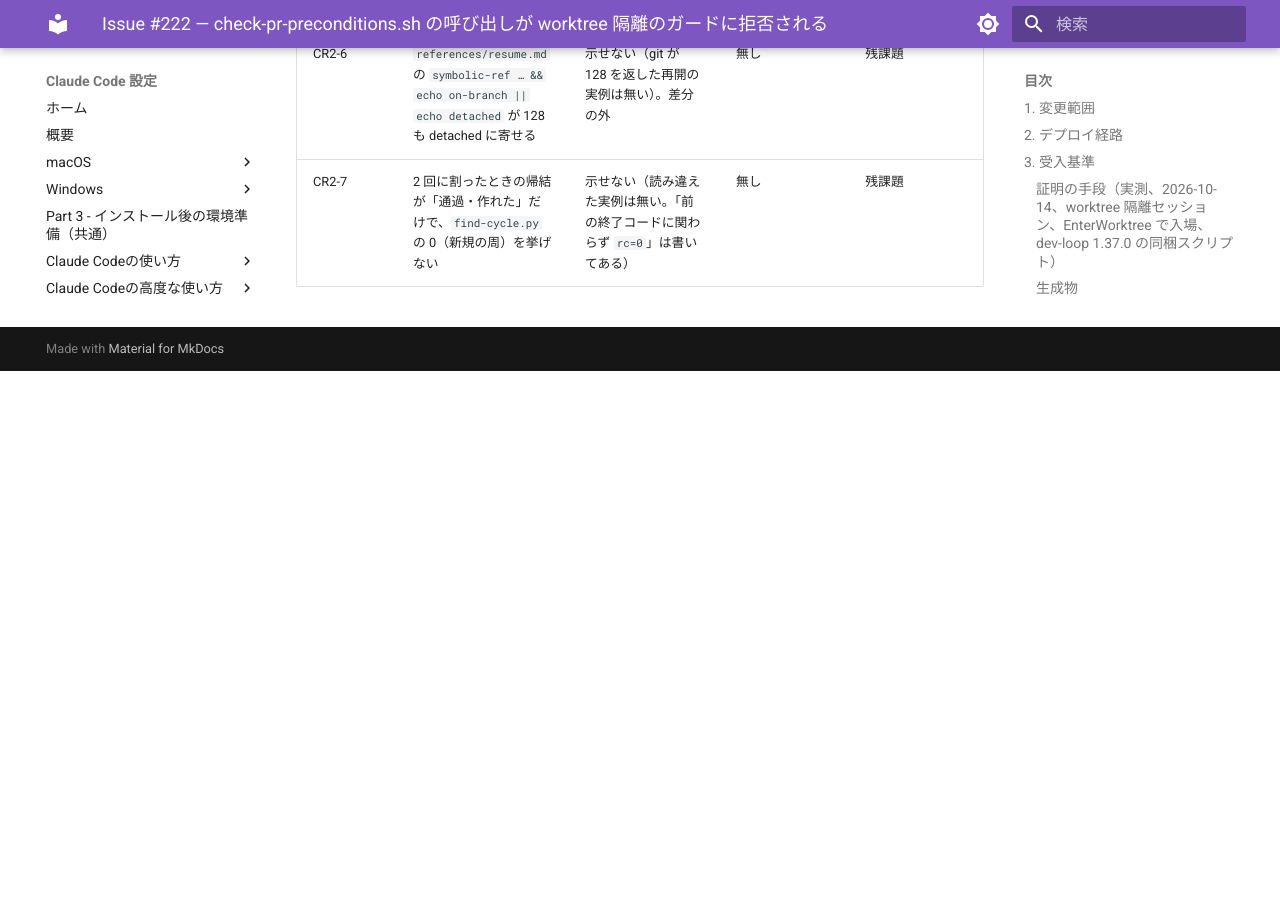
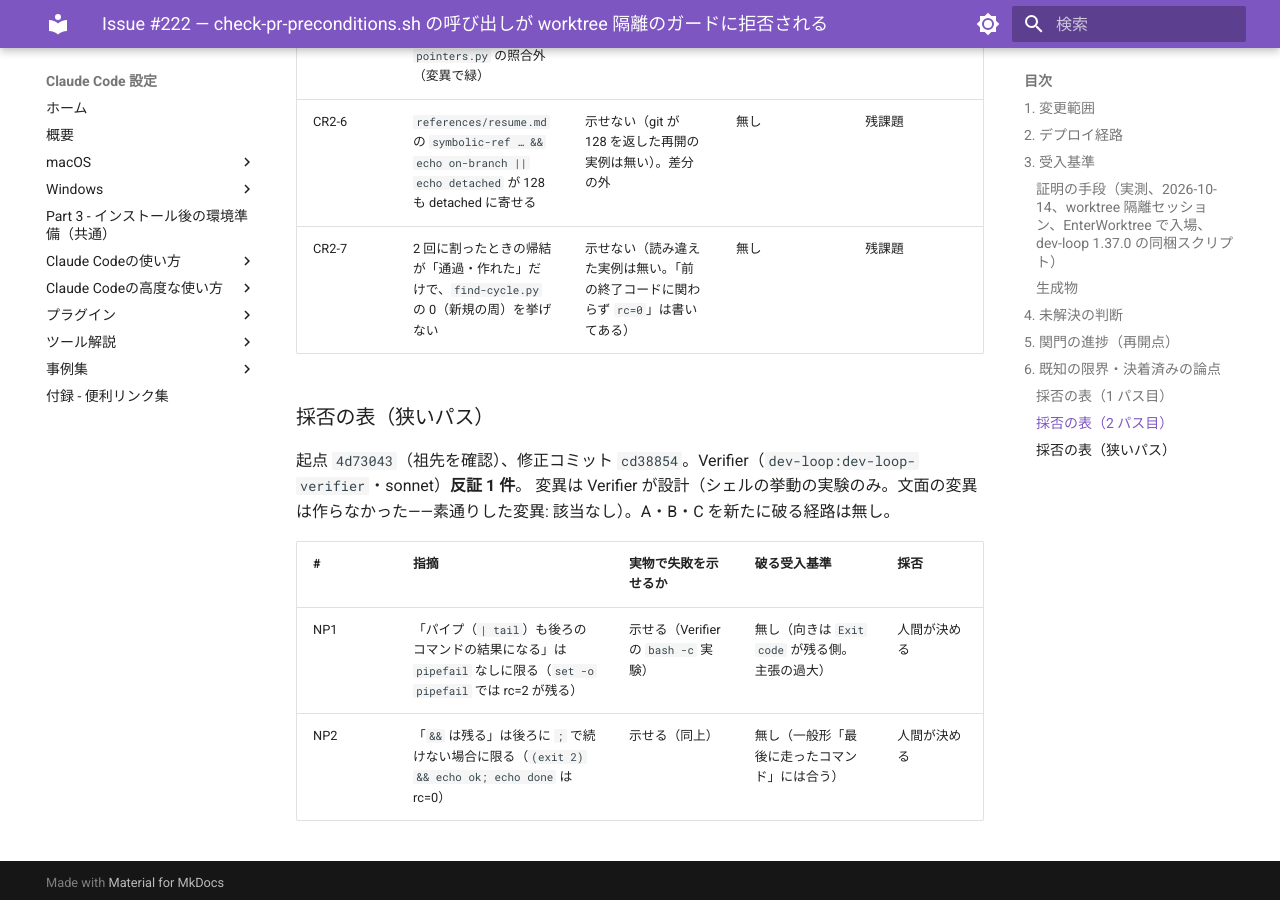
Before and after one commit to hdknr/claude-code-setup, an MkDocs documentation site: the page built from docs/plans/issue-222.md, in a window 1280 px wide and 900 px high, scrolled down 5423 px. Built offline with MkDocs 1.6.1 and Material for MkDocs 9.7.7, drawn with Linux system fonts in a browser that asks for light colours; before the commit the page ends 5794 px from its top, so only the background shows below that; some of the changed text lies outside the part shown.

Commit message:
docs(plans): #222 の 2 パス目と狭いパスの結果を記録
Co-Authored-By: Claude Opus 5.5 <noreply@anthropic.com>

```diff
--- a/docs/plans/issue-222.md
+++ b/docs/plans/issue-222.md
@@ -72,7 +72,9 @@
 - 1 パス目の指摘対応: コミット済み（下の 2 パス目の起点の直前）。check-all 33/33 緑
 - 狭いパスの起点（2 パス目の指摘対応を始める直前の HEAD）: `4d73043`
 - 割り目（手順 6・2 パス目の前）: 提案した → **「ここで割る」が選ばれた**（2026-10-14）
-- 次: **手順 5 の当て直し（Verifier 2 パス目）＋手順 6 の /code-review 2 パス目——両方残っている**。base は `6071e01e9c1855e3a3c1db053d3e1a53cda26020` のまま
+- 2 パス目（2026-10-14、再開したセッション）: Verifier 反証 1 件・/code-review 指摘 7 件 → 直す 2 件（`cd38854`）・残課題 5 件。check-all 33/33 緑
+- 狭いパス: 済み（反証 1 件＋補足 1 件。人間に渡す）
+- 次: PR 作成（手順 6）
 - 割り目（手順 4）: 提案した → **「ここで割る」が選ばれた**（`/clear` して `/dev-loop 222` で再開。2026-10-14）
 - 再開時の肯定的な確認: ブランチ `issue/222-pr-preconditions-guard` 一致・HEAD `210f04f`・base `6071e01` は HEAD の祖先
 - 再開後の観測（付随。受入基準ではない）: 再開したセッション（`EnterWorktree` を呼んでいない）で
@@ -110,3 +112,13 @@
 | CR2-5 | 新しい指し先 3 つ（`手順 6 の「…」`）は `check-skill-pointers.py` の照合外（変異で緑） | 示せる（変異で緑） | 無し（指し先はいま解決する） | 残課題 |
 | CR2-6 | `references/resume.md` の `symbolic-ref … && echo on-branch || echo detached` が 128 も detached に寄せる | 示せない（git が 128 を返した再開の実例は無い）。差分の外 | 無し | 残課題 |
 | CR2-7 | 2 回に割ったときの帰結が「通過・作れた」だけで、`find-cycle.py` の 0（新規の周）を挙げない | 示せない（読み違えた実例は無い。「前の終了コードに関わらず `rc=0`」は書いてある） | 無し | 残課題 |
+
+### 採否の表（狭いパス）
+
+起点 `4d73043`（祖先を確認）、修正コミット `cd38854`。Verifier（`dev-loop:dev-loop-verifier`・sonnet）**反証 1 件**。
+変異は Verifier が設計（シェルの挙動の実験のみ。文面の変異は作らなかった——素通りした変異: 該当なし）。A・B・C を新たに破る経路は無し。
+
+| # | 指摘 | 実物で失敗を示せるか | 破る受入基準 | 採否 |
+| --- | --- | --- | --- | --- |
+| NP1 | 「パイプ（`| tail`）も後ろのコマンドの結果になる」は `pipefail` なしに限る（`set -o pipefail` では rc=2 が残る） | 示せる（Verifier の `bash -c` 実験） | 無し（向きは `Exit code` が残る側。主張の過大） | 人間が決める |
+| NP2 | 「`&&` は残る」は後ろに `;` で続けない場合に限る（`(exit 2) && echo ok; echo done` は rc=0） | 示せる（同上） | 無し（一般形「最後に走ったコマンド」には合う） | 人間が決める |
```
